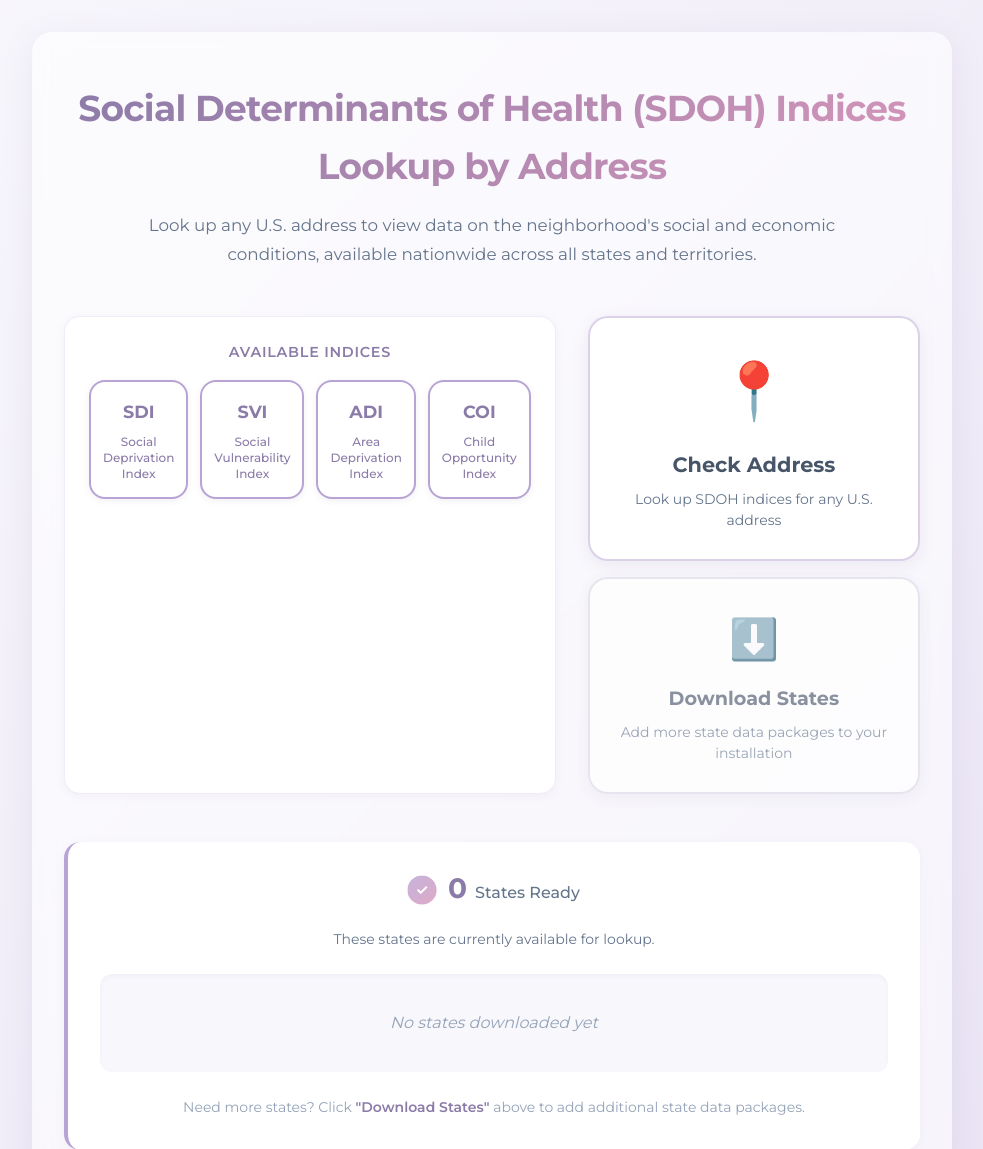
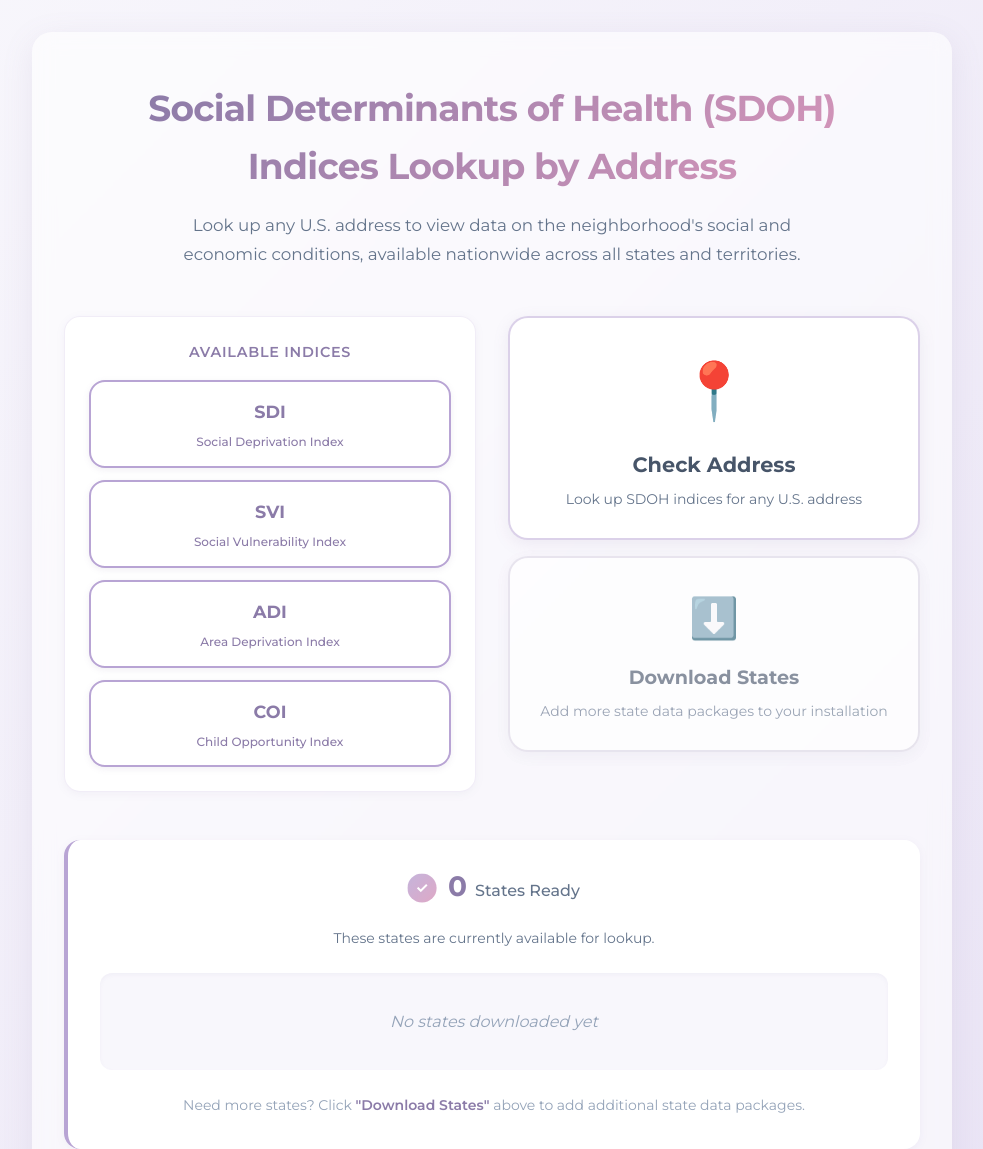
Before and after one commit to emgoatee/OfflineGeoSDOH, a Flask app: page / in a window 1280 px wide. Shown: the top 1149 px of the page, without its empty margins (148-1131 px from the left). Run offline with Flask 3, Linux system fonts and the light colour scheme; parts of the project's set-up code (start-up, migrations or seed data) failed here and were passed over.

Commit message:
Change indices to 4x1 vertical layout and balance text wrapping
Layout changes:
- Indices now display vertically (4x1): one per row
- Changed from grid to flexbox column for simpler stacking
- Better use of vertical space in left column

Text alignment improvements:
- Title max-width: 700px for balanced line breaks
- Subtitle max-width: 650px for consistent text flow
- Both centered with explicit margin auto
- Text wraps more evenly regardless of window size
- Maintains visual balance at all viewport widths

Result: Cleaner vertical indices panel and more balanced,
readable text that doesn't create awkward line breaks.

🤖 Generated with [Claude Code](https://claude.com/claude-code)

Co-Authored-By: Claude <noreply@anthropic.com>

```diff
--- a/templates/welcome.html
+++ b/templates/welcome.html
@@ -87,15 +87,20 @@
             background-clip: text;
             margin-bottom: 1rem;
             letter-spacing: -0.02em;
+            max-width: 700px;
+            margin-left: auto;
+            margin-right: auto;
+            text-align: center;
         }
 
         .subtitle {
             font-size: 1.05rem;
             color: var(--slate-medium);
             line-height: 1.7;
-            max-width: 780px;
+            max-width: 650px;
             margin: 0 auto;
             font-weight: 400;
+            text-align: center;
         }
 
         .subtitle strong {
@@ -135,8 +140,8 @@
         }
 
         .indices-pills {
-            display: grid;
-            grid-template-columns: repeat(4, 1fr);
+            display: flex;
+            flex-direction: column;
             gap: 0.75rem;
         }
 
@@ -513,11 +518,6 @@
                 padding: 1.5rem;
             }
 
-            /* Stack indices to 2x2 on tablets */
-            .indices-pills {
-                grid-template-columns: repeat(2, 1fr);
-            }
-
             .status-panel {
                 padding: 1.5rem;
             }
@@ -560,9 +560,7 @@
                 padding: 1.25rem;
             }
 
-            /* Single column on mobile */
             .indices-pills {
-                grid-template-columns: 1fr;
                 gap: 0.6rem;
             }
 
```
